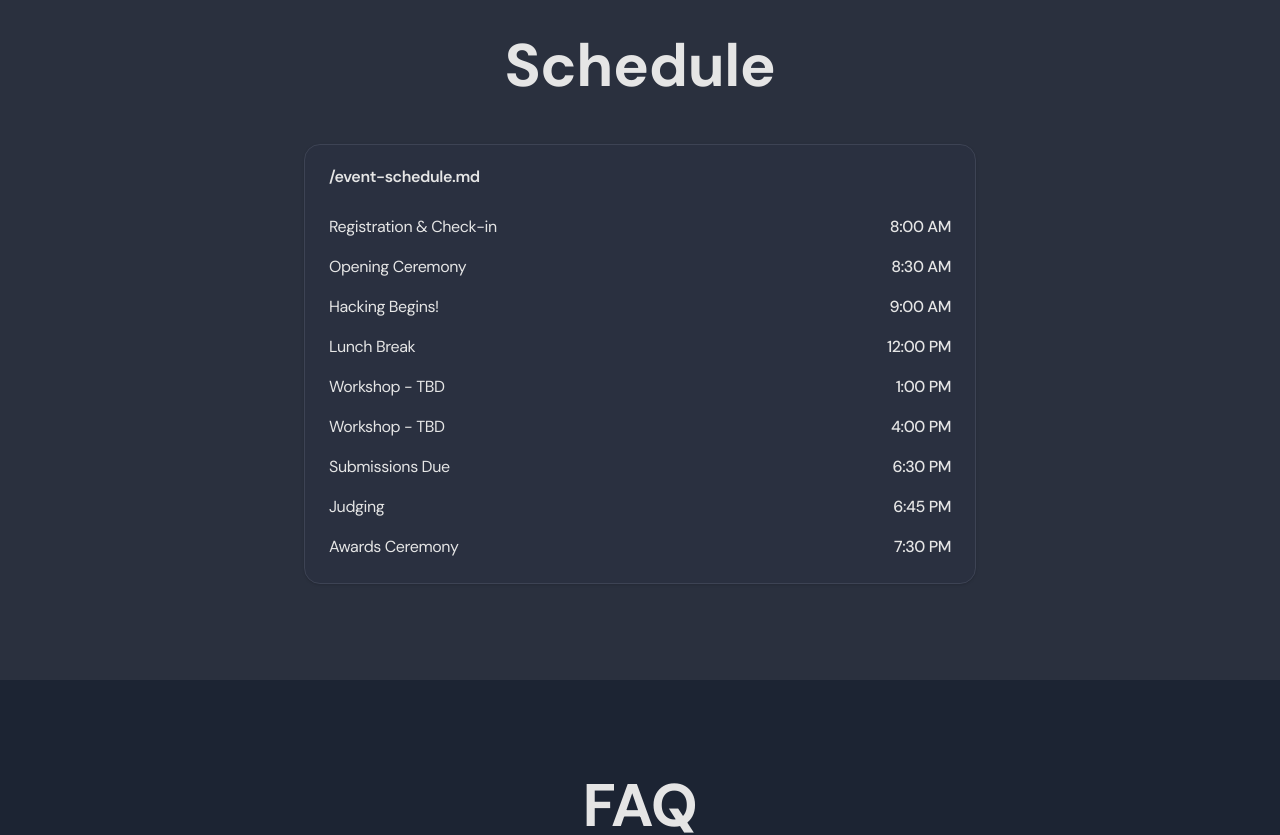
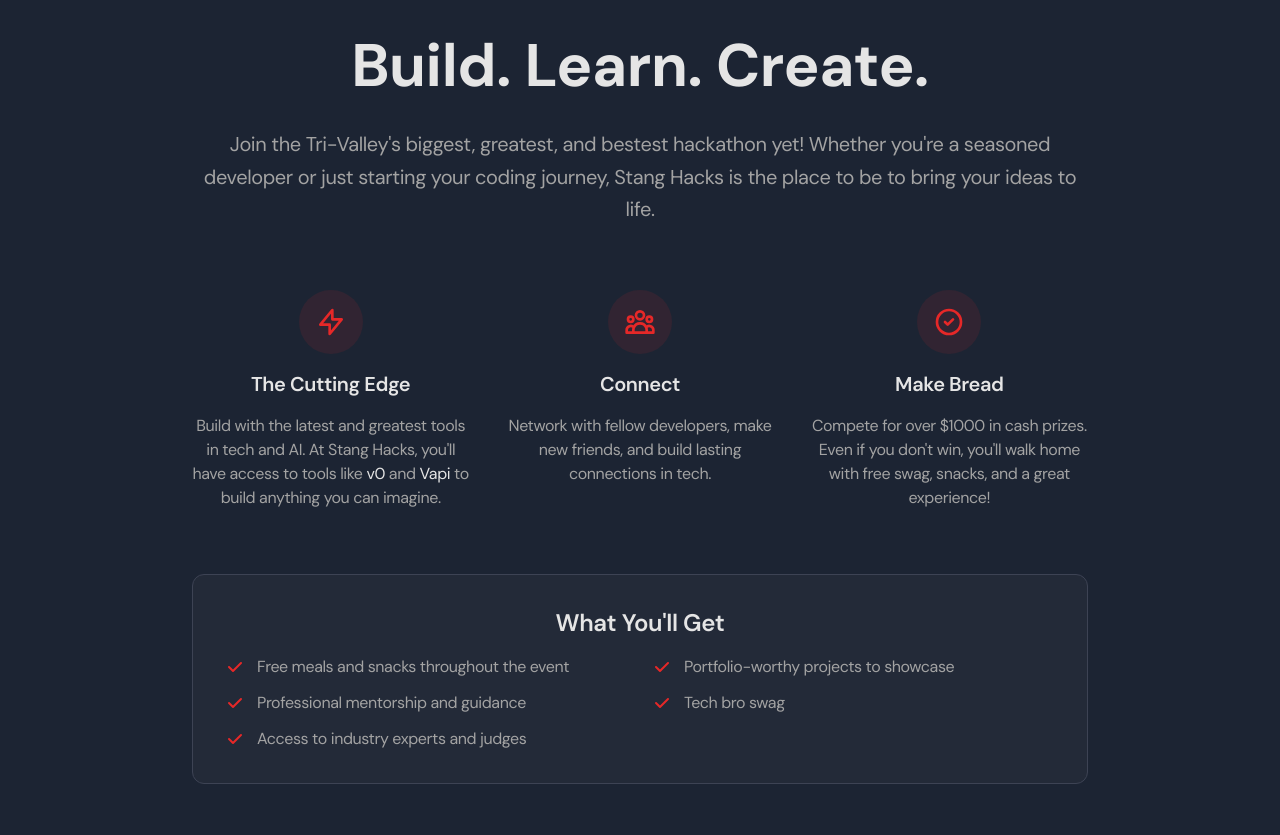
Before and after one commit to dliu99/stang-hacks, a Next.js app: page / in a window 1280 px wide. Shown: the part 860-1695 px from the top of the page. Built offline with nearby package versions, Linux system fonts and the light colour scheme.

Commit message:
lander section

```diff
--- a/src/app/page.tsx
+++ b/src/app/page.tsx
@@ -105,6 +105,118 @@ export default function StangHacksLanding() {
         </div>
       </section>
 
+      {/* Landing Info Section */}
+      <section className="py-24 px-4 bg-background">
+        <div className="container mx-auto">
+          <div className="max-w-4xl mx-auto text-center">
+            <h2 className="text-4xl md:text-5xl lg:text-6xl font-bold mb-8 text-foreground">
+              Build. Learn. Create.
+            </h2>
+            <p className="text-lg md:text-xl text-muted-foreground mb-12 leading-relaxed">
+              Join the Tri-Valley's biggest, greatest, and bestest hackathon yet! Whether you're a seasoned developer
+              or just starting your coding journey, Stang Hacks is the place to be to bring your ideas to life.
+            </p>
+
+            <div className="grid md:grid-cols-3 gap-8 mt-16">
+              <div className="space-y-4">
+                <div className="w-16 h-16 bg-primary/10 rounded-full flex items-center justify-center mx-auto">
+                  <svg className="w-8 h-8 text-primary" fill="none" stroke="currentColor" viewBox="0 0 24 24">
+                    <path strokeLinecap="round" strokeLinejoin="round" strokeWidth={2} d="M13 10V3L4 14h7v7l9-11h-7z" />
+                  </svg>
+                </div>
+                <h3 className="text-xl font-semibold text-foreground">The Cutting Edge</h3>
+                <p className="text-muted-foreground">
+                  Build with the latest and greatest tools in tech and AI. At Stang Hacks, you'll have access to tools like{" "}
+                  <Link
+                    href="https://v0.dev/"
+                    className="text-foreground hover:text-primary transition-colors"
+                    target="_blank"
+                    rel="noopener noreferrer"
+                  >
+                    v0
+                  </Link>{" "}
+                  and{" "}
+                  <Link
+                    href="https://vapi.ai/"
+                    className="text-foreground hover:text-primary transition-colors"
+                    target="_blank"
+                    rel="noopener noreferrer"
+                  >
+                    Vapi
+                  </Link>{" "}
+                  to build anything you can imagine.
+                </p>
+              </div>
+
+              <div className="space-y-4">
+                <div className="w-16 h-16 bg-primary/10 rounded-full flex items-center justify-center mx-auto">
+                  <svg className="w-8 h-8 text-primary" fill="none" stroke="currentColor" viewBox="0 0 24 24">
+                    <path strokeLinecap="round" strokeLinejoin="round" strokeWidth={2} d="M17 20h5v-2a3 3 0 00-5.356-1.857M17 20H7m10 0v-2c0-.656-.126-1.283-.356-1.857M7 20H2v-2a3 3 0 015.356-1.857M7 20v-2c0-.656.126-1.283.356-1.857m0 0a5.002 5.002 0 019.288 0M15 7a3 3 0 11-6 0 3 3 0 016 0zm6 3a2 2 0 11-4 0 2 2 0 014 0zM7 10a2 2 0 11-4 0 2 2 0 014 0z" />
+                  </svg>
+                </div>
+                <h3 className="text-xl font-semibold text-foreground">Connect</h3>
+                <p className="text-muted-foreground">
+                  Network with fellow developers, make new friends, and build lasting connections in tech.
+                </p>
+              </div>
+
+              <div className="space-y-4">
+                <div className="w-16 h-16 bg-primary/10 rounded-full flex items-center justify-center mx-auto">
+                  <svg className="w-8 h-8 text-primary" fill="none" stroke="currentColor" viewBox="0 0 24 24">
+                    <path strokeLinecap="round" strokeLinejoin="round" strokeWidth={2} d="M9 12l2 2 4-4m6 2a9 9 0 11-18 0 9 9 0 0118 0z" />
+                  </svg>
+                </div>
+                <h3 className="text-xl font-semibold text-foreground">Make Bread</h3>
+                <p className="text-muted-foreground">
+                  Compete for over $1000 in cash prizes. Even if you don't win, you'll walk home with free swag, snacks, and a great experience!
+                </p>
+              </div>
+            </div>
+
+            <div className="mt-16 p-8 bg-muted/50 rounded-lg border">
+              <h3 className="text-2xl font-semibold mb-4 text-foreground">What You'll Get</h3>
+              <div className="grid md:grid-cols-2 gap-6 text-left">
+                <ul className="space-y-3 text-muted-foreground">
+                  <li className="flex items-start">
+                    <svg className="w-5 h-5 text-primary mt-0.5 mr-3 flex-shrink-0" fill="currentColor" viewBox="0 0 20 20">
+                      <path fillRule="evenodd" d="M16.707 5.293a1 1 0 010 1.414l-8 8a1 1 0 01-1.414 0l-4-4a1 1 0 011.414-1.414L8 12.586l7.293-7.293a1 1 0 011.414 0z" clipRule="evenodd" />
+                    </svg>
+                    Free meals and snacks throughout the event
+                  </li>
+                  <li className="flex items-start">
+                    <svg className="w-5 h-5 text-primary mt-0.5 mr-3 flex-shrink-0" fill="currentColor" viewBox="0 0 20 20">
+                      <path fillRule="evenodd" d="M16.707 5.293a1 1 0 010 1.414l-8 8a1 1 0 01-1.414 0l-4-4a1 1 0 011.414-1.414L8 12.586l7.293-7.293a1 1 0 011.414 0z" clipRule="evenodd" />
+                    </svg>
+                    Professional mentorship and guidance
+                  </li>
+                  <li className="flex items-start">
+                    <svg className="w-5 h-5 text-primary mt-0.5 mr-3 flex-shrink-0" fill="currentColor" viewBox="0 0 20 20">
+                      <path fillRule="evenodd" d="M16.707 5.293a1 1 0 010 1.414l-8 8a1 1 0 01-1.414 0l-4-4a1 1 0 011.414-1.414L8 12.586l7.293-7.293a1 1 0 011.414 0z" clipRule="evenodd" />
+                    </svg>
+                    Access to industry experts and judges
+                  </li>
+                </ul>
+                <ul className="space-y-3 text-muted-foreground">
+
+                  <li className="flex items-start">
+                    <svg className="w-5 h-5 text-primary mt-0.5 mr-3 flex-shrink-0" fill="currentColor" viewBox="0 0 20 20">
+                      <path fillRule="evenodd" d="M16.707 5.293a1 1 0 010 1.414l-8 8a1 1 0 01-1.414 0l-4-4a1 1 0 011.414-1.414L8 12.586l7.293-7.293a1 1 0 011.414 0z" clipRule="evenodd" />
+                    </svg>
+                    Portfolio-worthy projects to showcase
+                  </li>
+                  <li className="flex items-start">
+                    <svg className="w-5 h-5 text-primary mt-0.5 mr-3 flex-shrink-0" fill="currentColor" viewBox="0 0 20 20">
+                      <path fillRule="evenodd" d="M16.707 5.293a1 1 0 010 1.414l-8 8a1 1 0 01-1.414 0l-4-4a1 1 0 011.414-1.414L8 12.586l7.293-7.293a1 1 0 011.414 0z" clipRule="evenodd" />
+                    </svg>
+                    Tech bro swag
+                  </li>
+                </ul>
+              </div>
+            </div>
+          </div>
+        </div>
+      </section>
+
       {/* Schedule Section */}
       <section id="schedule" className="py-24 px-4 bg-secondary">
         <div className="container mx-auto">
@@ -112,7 +224,7 @@ export default function StangHacksLanding() {
           <div className="max-w-2xl mx-auto">
             <Card>
               <CardHeader >
-                <CardTitle >/event-schedule.md</CardTitle>
+                <CardTitle >./schedule.md</CardTitle>
               </CardHeader>
               <CardContent className="space-y-4">
                 <div className="flex justify-between">
```
